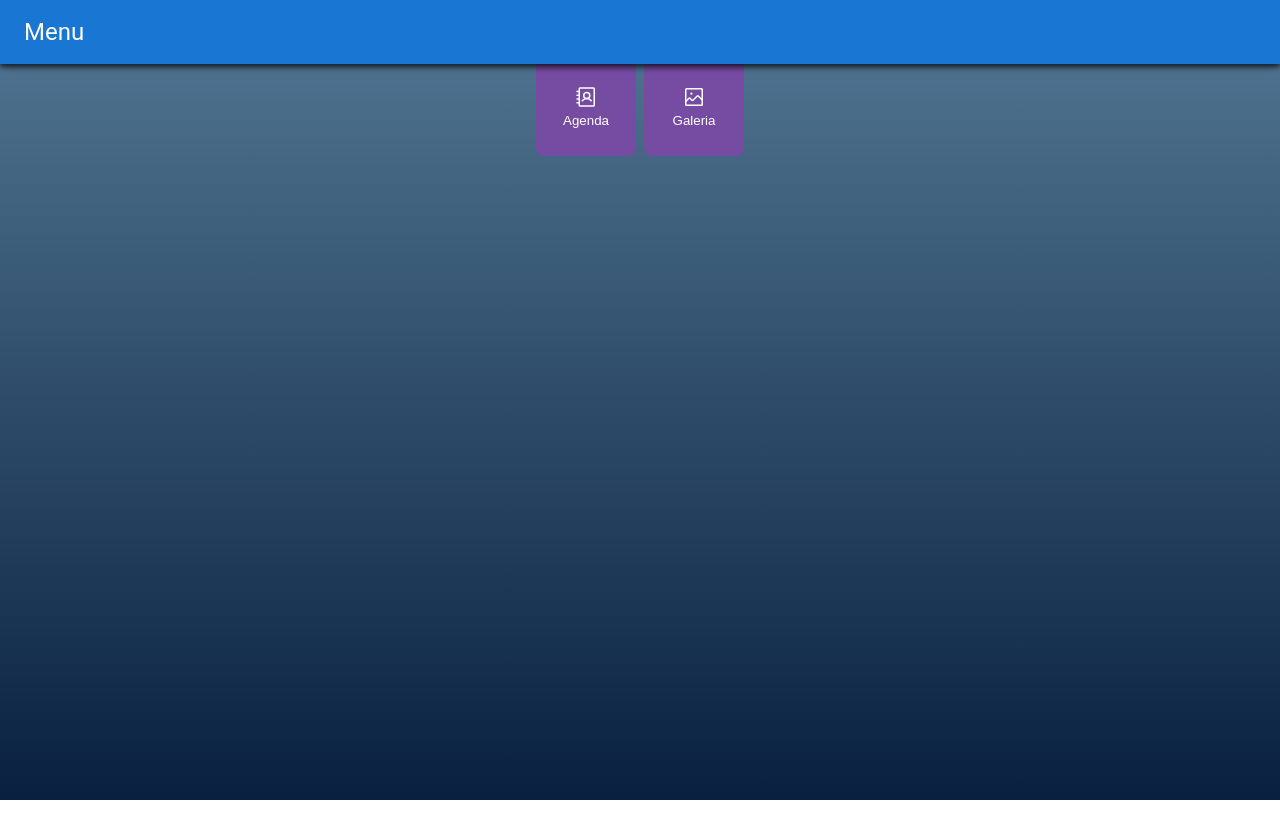
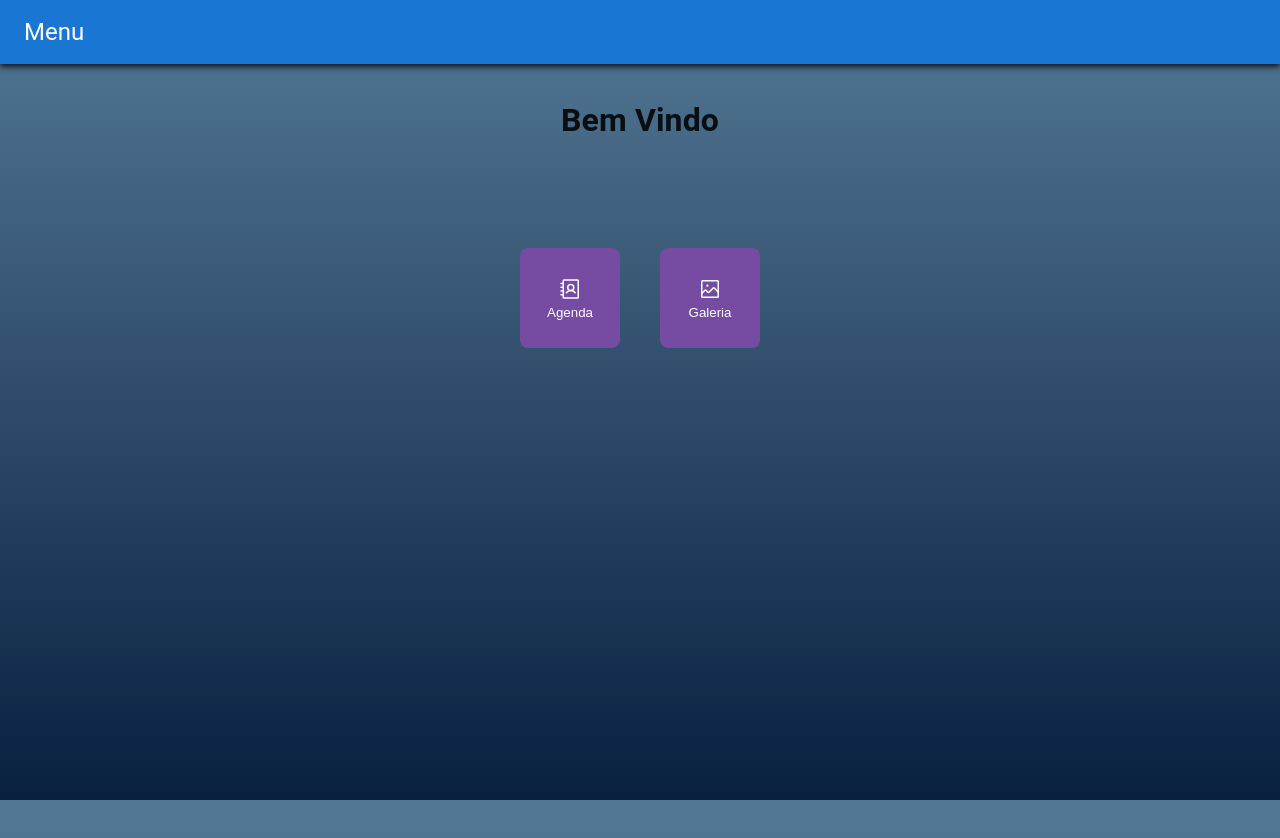
Before and after one commit to oFerrari/app-example-react, a React (Vite) app: page / in a window 1280 px wide. Shown: the top 838 px of the page. Before the commit the page ends 800 px from the top, so only its background shows below. Built offline with nearby package versions, Linux system fonts and the light colour scheme.

Commit message:
💄 Alterando Base Layout

```diff
--- a/src/components/MenuItem/index.tsx
+++ b/src/components/MenuItem/index.tsx
@@ -10,6 +10,7 @@ export function MenuItem({icon,text}:MenuItemProps){
     return (
         <>
      <BaseLayout appBarTitle="Menu">
+
         <ButtonBase sx={{
             width:'100px',
             height:'100px',
--- a/src/layout/BaseLayout/index.tsx
+++ b/src/layout/BaseLayout/index.tsx
@@ -13,12 +13,12 @@ export function BaseLayout({children,appBarTitle}:BaseLayoutProps){
                 <Typography variant='h5'>{appBarTitle}</Typography>
             </Toolbar>
         </AppBar>
-        <Box sx={{
-            display: 'flex',
-            justifyContent:'center',
-            alignItems:'center',
-            flexDirection:'column',
-        }}>
+        <Box padding={2} mt={10} sx={{
+                    display: 'flex',
+                    justifyContent: 'center',
+                    alignItems: 'center',
+                    flexDirection: 'column',
+                }}>
             {children}
         </Box>
         </>
```
